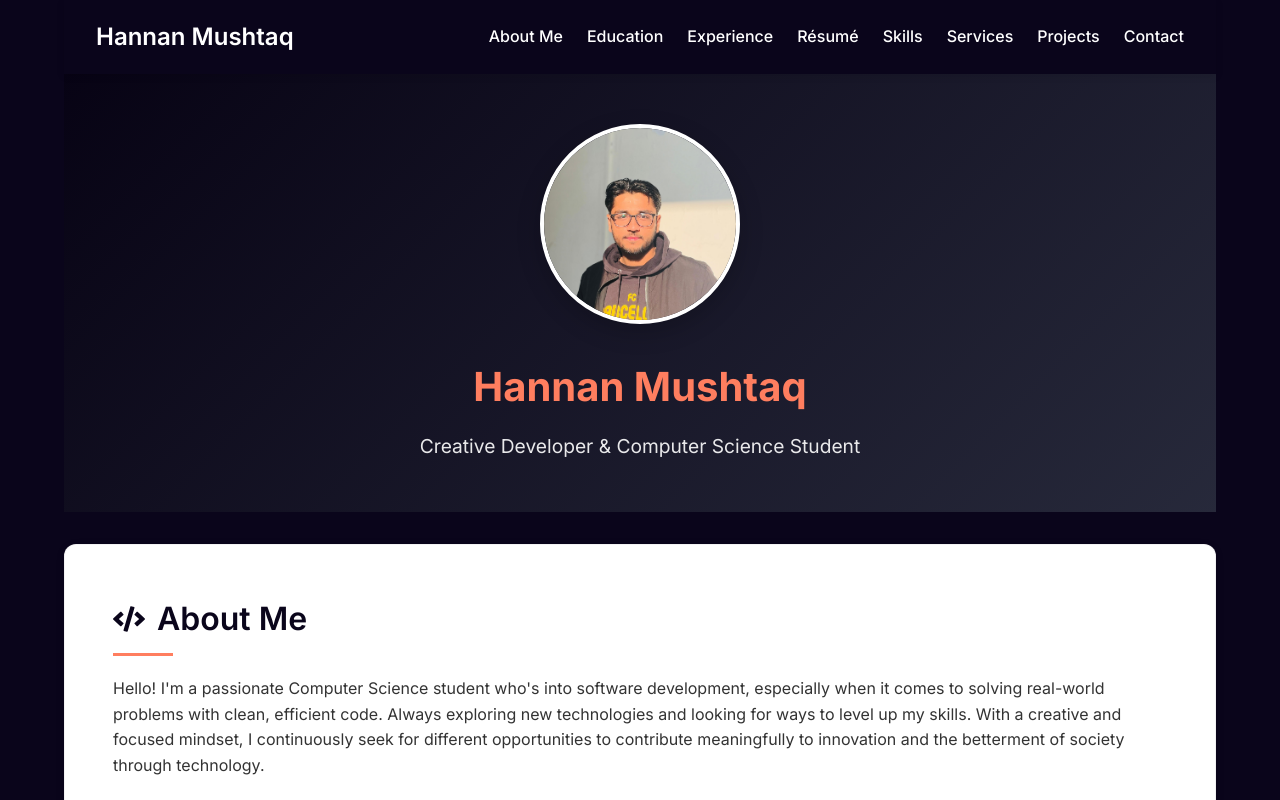
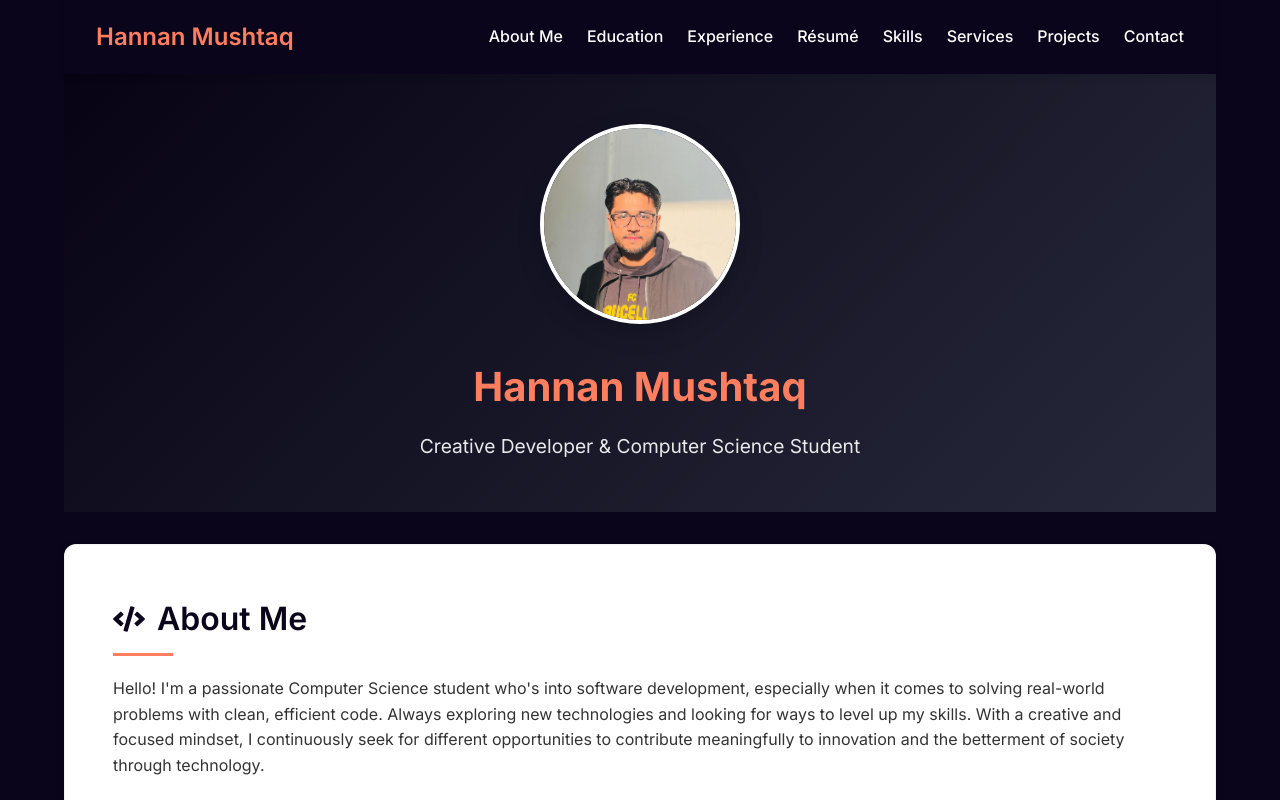
Before and after one commit to Hannanm10/myPortfolio, a React (Create React App) app: page / in a window 1280 px wide. In both pictures the pointer is over the link "Hannan Mushtaq". Shown: the top 800 px of the page. Built offline with nearby package versions, Linux system fonts and the light colour scheme.

Commit message:
added changes

```diff
--- a/src/App.css
+++ b/src/App.css
@@ -73,6 +73,10 @@ nav {
   font-weight: 600;
   text-decoration: none;
   transition: all 0.3s ease;
+}
+
+.nav-brand a:hover {
+  color: var(--accent);
 }
 
 .nav-links {
```
